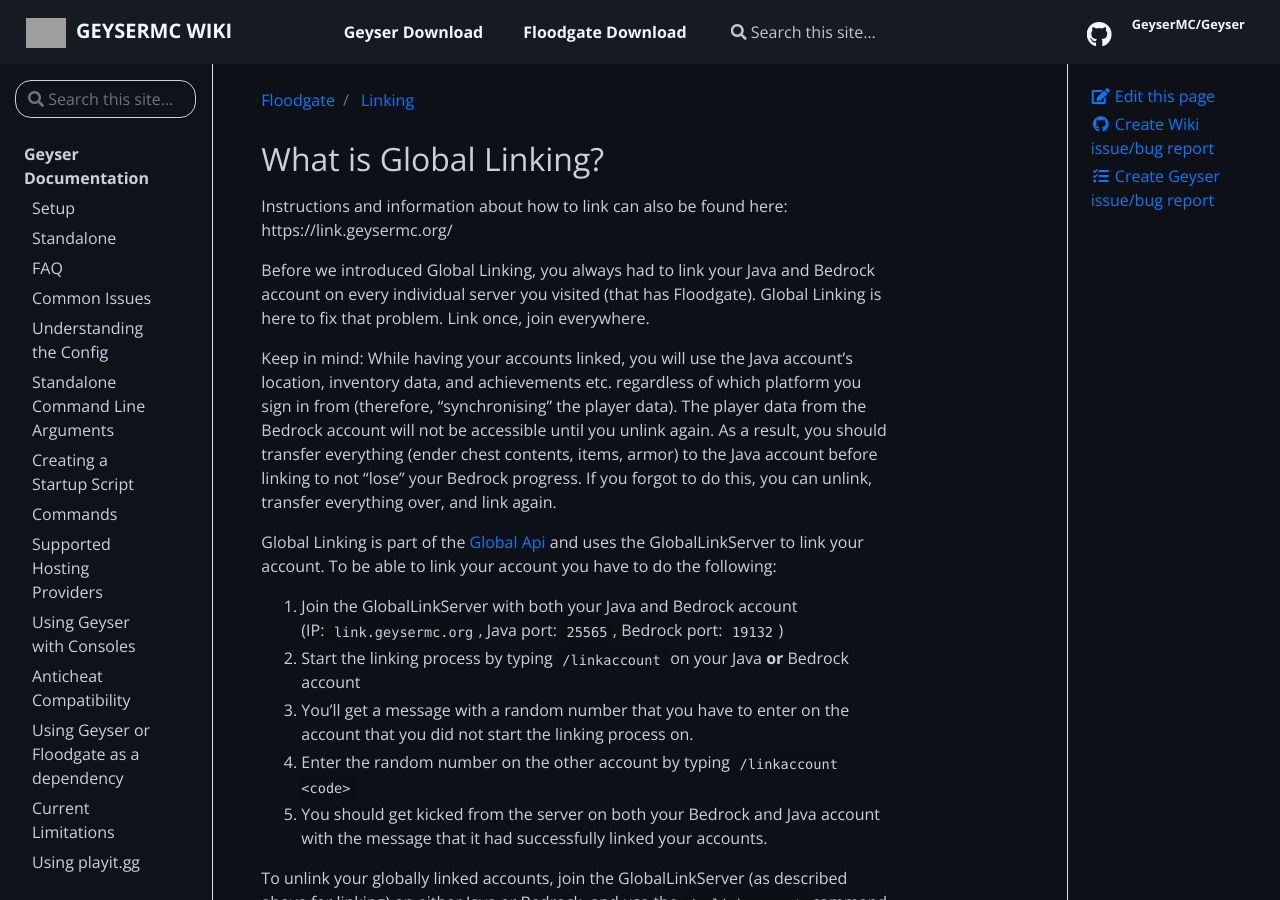
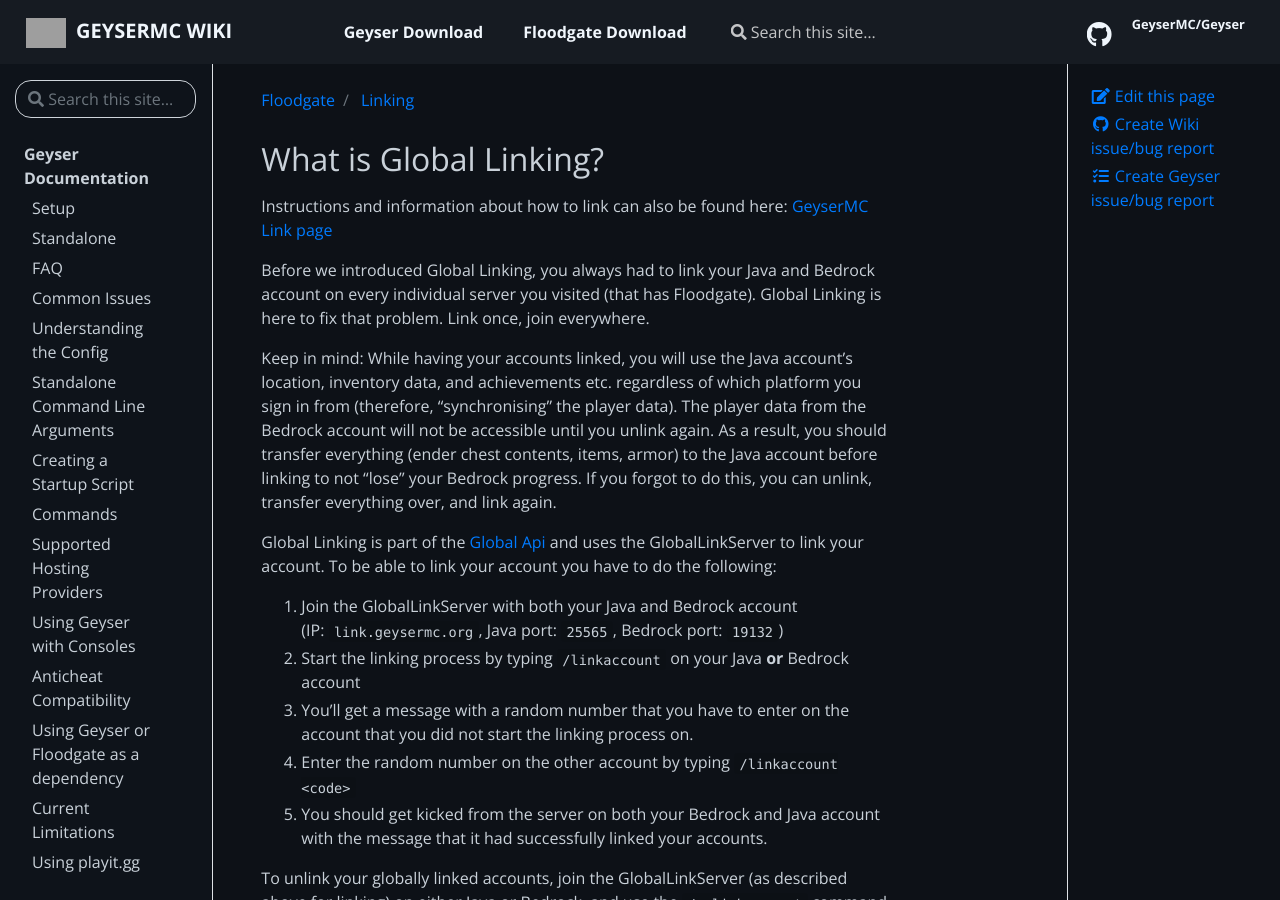
Before and after one commit to GeyserMC/GeyserWiki, a Jekyll site: the page built from _docs/floodgate/linking.md, in a window 1280 px wide and 900 px high. Built offline with Jekyll 4.4.1, drawn with Linux system fonts in a browser that asks for light colours; grey boxes are pictures that could not be loaded.

Commit message:
lets make the link clickable
title

```diff
--- a/_docs/floodgate/linking.md
+++ b/_docs/floodgate/linking.md
@@ -5,7 +5,7 @@
 ---
 
 ## What is Global Linking?
-Instructions and information about how to link can also be found here: https://link.geysermc.org/
+Instructions and information about how to link can also be found here: [GeyserMC Link page](https://link.geysermc.org/)
 
 Before we introduced Global Linking, you always had to link your Java and Bedrock account on every individual server you visited (that has Floodgate). Global Linking is here to fix that problem. Link once, join everywhere.<br>
 
```
